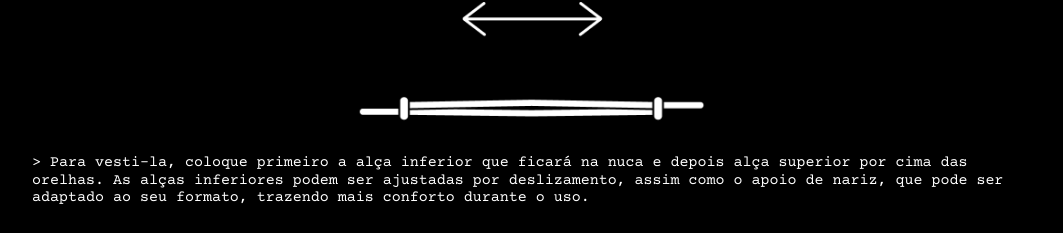
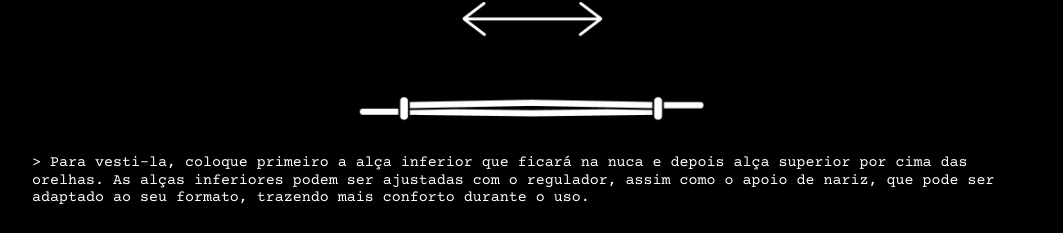
Before and after one commit to jofulanetti/jofulanetti.github.io, a website: page a-mascara.html in a window 1280 px wide. Shown: the part 1004-1237 px from the top of the page, without its empty margins (108-1171 px from the left). Drawn offline with nearby package versions, Linux system fonts and the light colour scheme.

Commit message:
Update a-mascara.html

```diff
--- a/a-mascara.html
+++ b/a-mascara.html
@@ -30,7 +30,7 @@
             <img class="img-35" src="assets/img/w_masc_02.png" alt="Membrana de malha fina">
             <p class="text">> A máscara possui uma membrana de malha fria que auxilia no fluxo de respiração sem comprometer o isolamento necessário para a sua segurança.</p>
             <img class="img-70" src="assets/img/w_masc_03.png" alt="Alças">
-            <p class="text">> Para vesti-la, coloque primeiro a alça inferior que ficará na nuca e depois alça superior por cima das orelhas. As alças inferiores podem ser ajustadas por deslizamento, assim como o apoio de nariz, que pode ser adaptado ao seu formato, trazendo mais conforto durante o uso.</p>
+            <p class="text">> Para vesti-la, coloque primeiro a alça inferior que ficará na nuca e depois alça superior por cima das orelhas. As alças inferiores podem ser ajustadas com o regulador, assim como o apoio de nariz, que pode ser adaptado ao seu formato, trazendo mais conforto durante o uso.</p>
             <img class="img-35" src="assets/img/w_masc_04.png" alt="Reciclagem">
             <p class="text">> Como parte da proposta desde o início da pesquisa, esse produto é confeccionado usando apenas resíduos industriais, principalmente tapeçarias, sendo assim, sua máscara se torna limitada e exclusiva.</p>
             <p class="text">> Essa máscara é também uma proposta de otimização do uso de materiais. Ressignificá-los é uma necessidade para lidar com as consequências da produção em larga escala e tentar, ao máximo, minimizar os efeitos futuros.</p>
```
